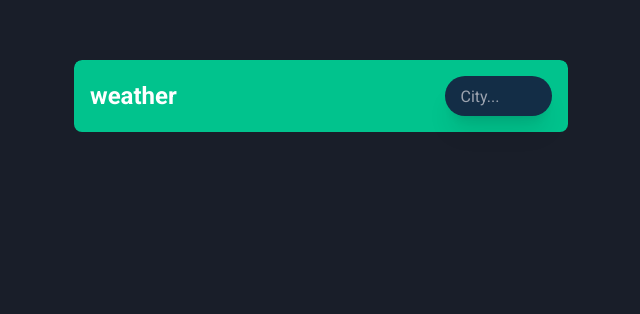
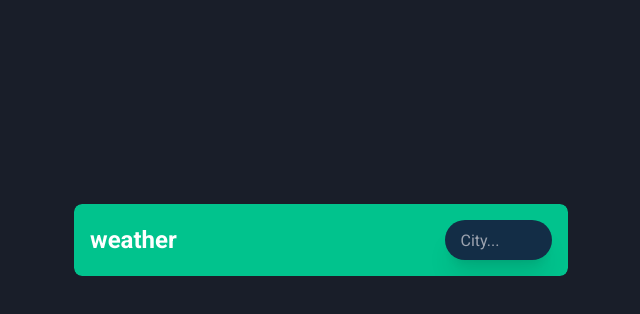
Before and after one commit to BeeAwwad/Weather_App, a React (Vite) app: page / in a window 1280 px wide. Shown: the part 160-474 px from the top of the page, without its empty margins (319-959 px from the left). Built offline with nearby package versions, Linux system fonts and the light colour scheme; a web font is replaced by a local one.

Commit message:
Centralize search bar when there is no data

```diff
--- a/src/components/toppart.jsx
+++ b/src/components/toppart.jsx
@@ -61,7 +61,7 @@ function TopPart(props) {
   return (
     <div className="text-white flex bg-dark-mode md:bg-dark-home w-full h-full flex-col ">
       <div className="my-auto mx-auto">
-        <div className="my-auto flex flex-col items-center md:grid md:grid-rows-4xrow md:grid-cols-2 md:rounded-lg md:overflow-hidden">
+        <div className={`my-auto flex flex-col items-center md:grid md:grid-cols-2 ${data.main ? "md:grid-rows-4xrow" : "md:grid-rows-1row"} md:rounded-lg md:overflow-hidden`}>
           <div
             className={`hidden md:flex text-white bg-dark-second md:h-full md:items-center md:p-4 ${
               Object.keys(data).length === 0 ? "md:rounded-l-lg" : ""
--- a/tailwind.config.js
+++ b/tailwind.config.js
@@ -5,6 +5,7 @@ export default {
     extend: {
       gridTemplateRows: {
         "4xrow": "1fr 4fr",
+        "1row": "1fr",
         "3xrow": "50px 60px",
       },
       animation: {
```
